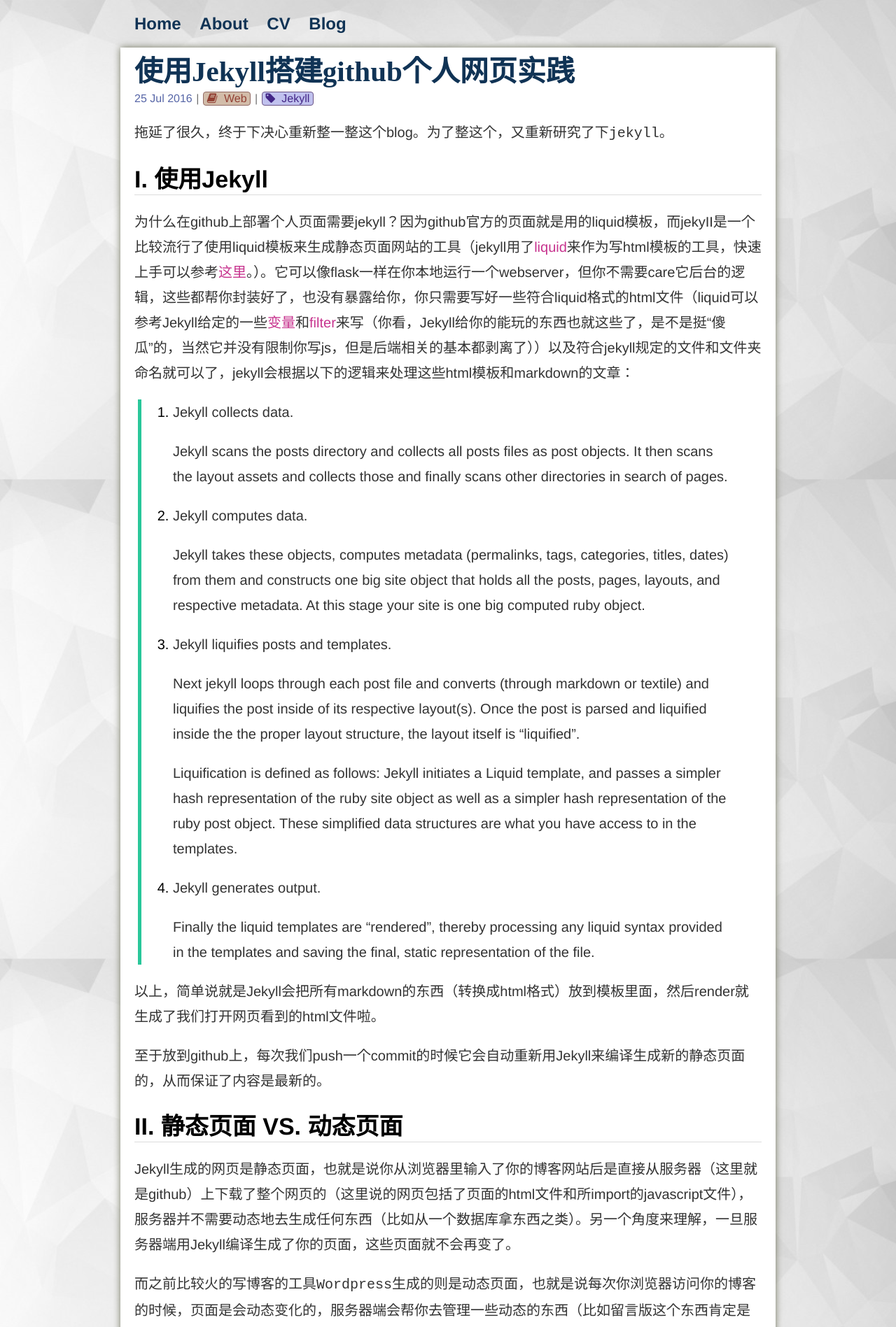
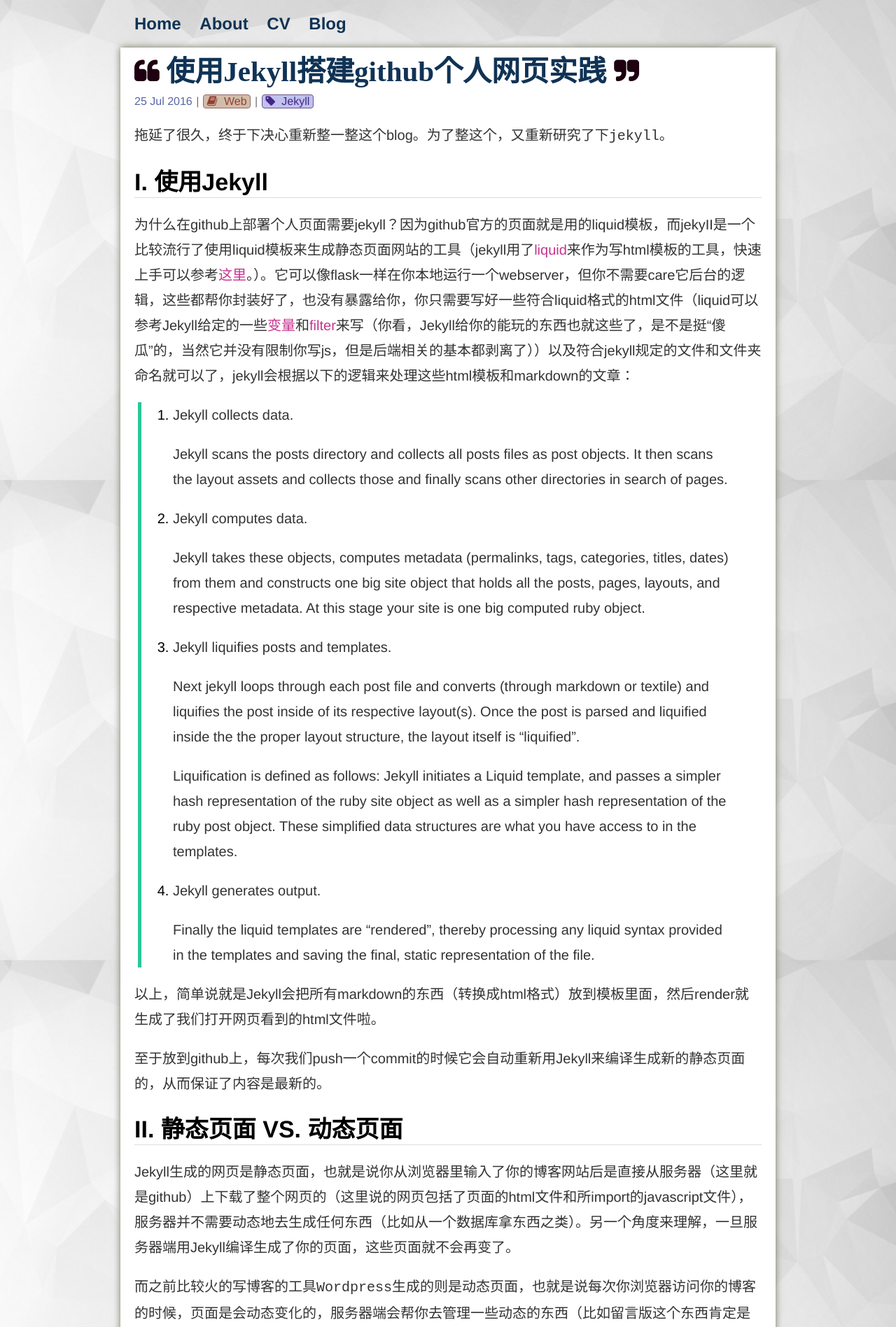
Before and after one commit to cuyu/cuyu.github.io, a Jekyll site: the page built from _posts/2016-07-25-使用Jekyll搭建github个人网页实践.md, in a window 1280 px wide. Shown: the top 1897 px of the page at 70% size. Built offline with Jekyll 4.4.1, drawn with Linux system fonts in a browser that asks for light colours; nearby versions of some CDN libraries.

Commit message:
Refine some css.

```diff
--- a/_layouts/post.html
+++ b/_layouts/post.html
@@ -4,7 +4,7 @@
 
 <article class="post">
 
-	<h1 class="post-title"><a href="{{ page.url }}">{{ page.title }}</a></h1>
+	<h1 class="post-title">{{ page.title }}</h1>
 	<span class="post-date">{{ page.date | date: "%d %b %Y" }}</span>
 	<span class="sep">|</span>
 	{% if page.category %}
--- a/_posts/2016-07-25-使用Jekyll搭建github个人网页实践.md
+++ b/_posts/2016-07-25-使用Jekyll搭建github个人网页实践.md
@@ -34,6 +34,8 @@
 
 至于放到github上，每次我们push一个commit的时候它会自动重新用Jekyll来编译生成新的静态页面的，从而保证了内容是最新的。
 
+<!--break-->
+
 ## II. 静态页面 VS. 动态页面
 
 Jekyll生成的网页是静态页面，也就是说你从浏览器里输入了你的博客网站后是直接从服务器（这里就是github）上下载了整个网页的（这里说的网页包括了页面的html文件和所import的javascript文件），服务器并不需要动态地去生成任何东西（比如从一个数据库拿东西之类）。另一个角度来理解，一旦服务器端用Jekyll编译生成了你的页面，这些页面就不会再变了。
--- a/assets/css/main.css
+++ b/assets/css/main.css
@@ -104,13 +104,26 @@
 
 /* For post title */
 h1[class="post-title"] {
-    margin: 0;
+    margin: 0 0 4px 0;
     border-bottom: None;
+    color: #103355;
+    font-family: 'Bree Serif', serif, "Avenir Next", Helvetica, arial, "Microsoft YaHei", 宋体, sans-serif;
 }
 
-h1[class="post-title"] > a {
-    color: #103355;
-    font-family: 'Bree Serif', serif, "Avenir Next", Helvetica, arial, "Microsoft YaHei", 宋体, sans-serif;
+h1[class="post-title"]:before {
+    content: "\f10d";
+    font-family: FontAwesome;
+    padding-right: .3em;
+    color: #1e0010;
+    font-size: 90%;
+}
+
+h1[class="post-title"]:after {
+    content: "\f10e";
+    font-family: FontAwesome;
+    padding-left: .3em;
+    color: #1e0010;
+    font-size: 90%;
 }
 
 /* For 脚注 */
@@ -222,8 +235,21 @@
 }
 
 /* For Read more link */
-a[class="read-more"] {
-    margin: auto;
-    display: inline-block;
-    text-align:center;
+div[class="post-more"] {
+    display: block;
+    margin: 0 auto 10px auto;
+    text-align: center;
 }
+
+div[class="post-more"] > a:before {
+    content: "\f055";
+    font-family: FontAwesome;
+    font-size: 90%;
+    margin-right: 4px;
+}
+
+/* For page below navigation */
+div[class="postnavigation"] {
+    margin: 0 auto;
+    text-align: center;
+}
```
Also changed, not shown: _posts/2016-07-27-使用Kafka实践心得.md (+2 -0 lines), blog/index.html (+9 -8 lines).
